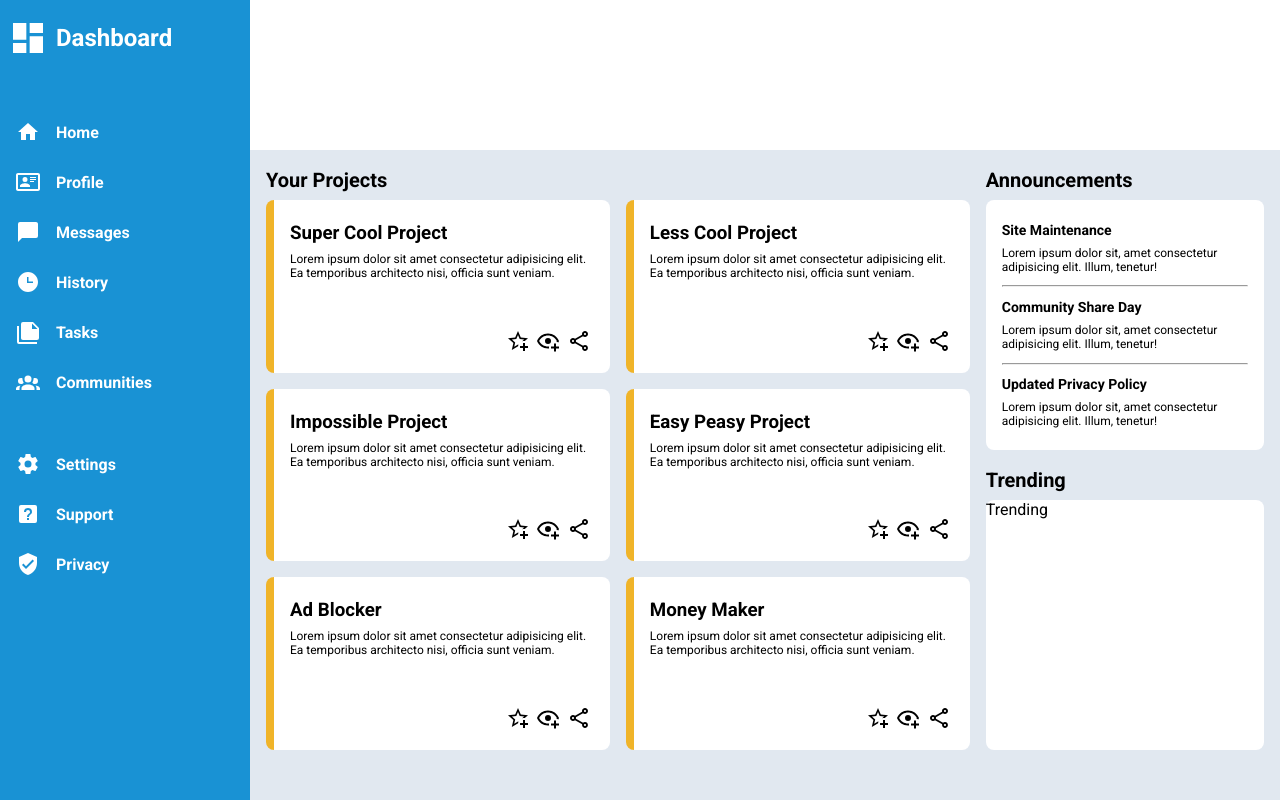
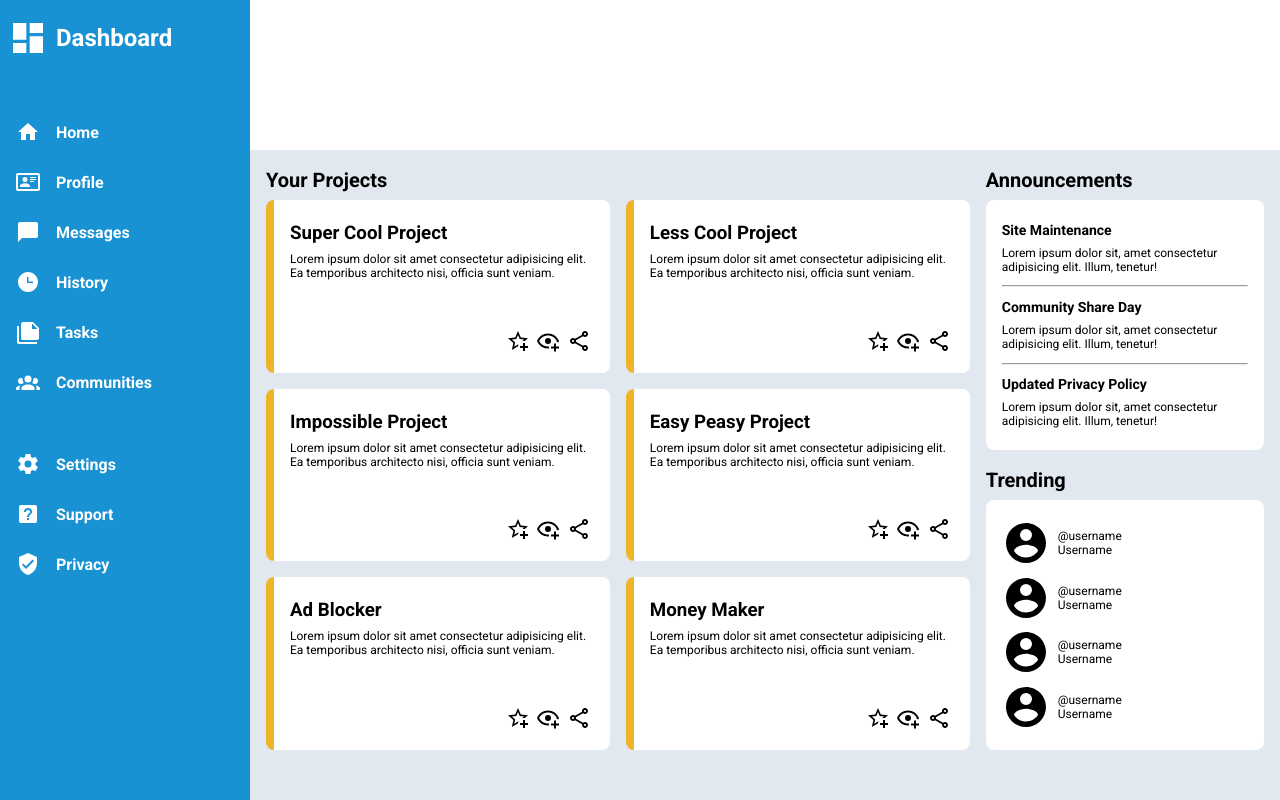
Before and after one commit to Diplomoceras-maximum/admin-dashboard, a plain HTML site: page index.html in a window 1280 px wide. Drawn offline with Linux system fonts and the light colour scheme.

Commit message:
Add final html and styling for the trending card

```diff
--- a/index.html
+++ b/index.html
@@ -147,7 +147,36 @@
             </div>
           </div>
           <h2 id="trending-title">Trending</h2>
-          <div class="card trending">Trending</div>
+          <div class="card trending">
+            <div class="user-info">
+              <img src="icons/user.svg" alt="" />
+              <div class="user-profile">
+                <p>@username</p>
+                <p>Username</p>
+              </div>
+            </div>
+            <div class="user-info">
+              <img src="icons/user.svg" alt="" />
+              <div class="user-profile">
+                <p>@username</p>
+                <p>Username</p>
+              </div>
+            </div>
+            <div class="user-info">
+              <img src="icons/user.svg" alt="" />
+              <div class="user-profile">
+                <p>@username</p>
+                <p>Username</p>
+              </div>
+            </div>
+            <div class="user-info">
+              <img src="icons/user.svg" alt="" />
+              <div class="user-profile">
+                <p>@username</p>
+                <p>Username</p>
+              </div>
+            </div>
+          </div>
         </div>
       </div>
     </div>
--- a/styles.css
+++ b/styles.css
@@ -198,3 +198,26 @@
 .announcement p {
   padding-top: 0.5rem;
 }
+
+.trending {
+  display: grid;
+  grid-template-columns: 1fr;
+  grid-template-rows: repeat(4, 1fr);
+  font-size: 12px;
+  padding: 1rem;
+  align-items: center;
+}
+
+.user-info {
+  display: flex;
+  flex-direction: row;
+  align-items: center;
+}
+
+.user-info img {
+  height: 3rem;
+}
+
+.user-profile {
+  padding-left: 0.5rem;
+}
```
